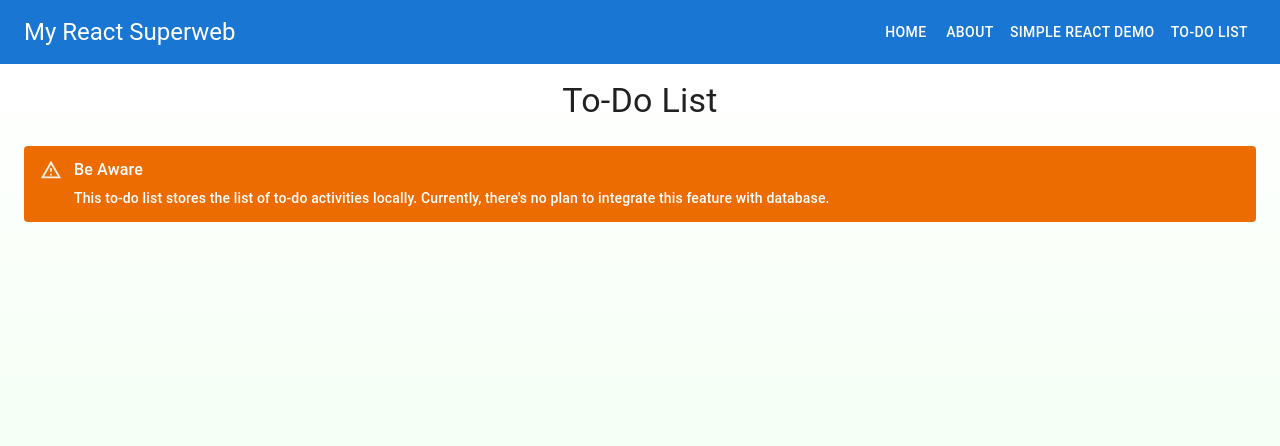
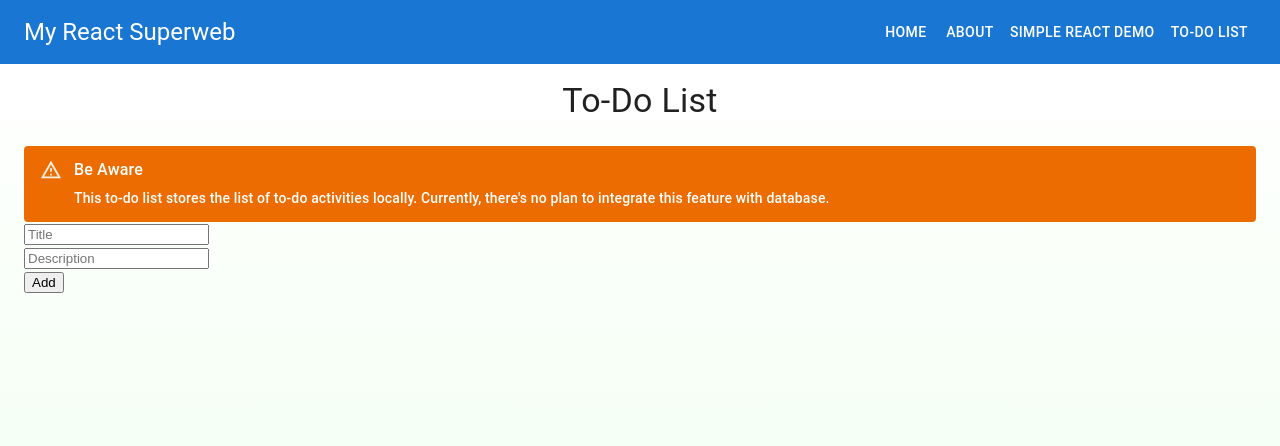
Before and after one commit to iamdejan/my-react-superweb, a React (Vite) app: page /to-do-list in a window 1280 px wide. Shown: the top 446 px of the page. Built offline with nearby package versions, Linux system fonts and the light colour scheme.

Commit message:
feat: to-do list

```diff
--- a/package.json
+++ b/package.json
@@ -18,11 +18,15 @@
     "@emotion/react": "^11.13.3",
     "@emotion/styled": "^11.13.0",
     "@fontsource/roboto": "^5.0.14",
+    "@hookform/resolvers": "^3.9.0",
     "@mui/icons-material": "^6.0.0",
     "@mui/material": "^6.0.0",
     "@tanstack/react-router": "^1.51.0",
+    "@uidotdev/usehooks": "^2.4.1",
     "react": "^18.3.1",
-    "react-dom": "^18.3.1"
+    "react-dom": "^18.3.1",
+    "react-hook-form": "^7.53.0",
+    "zod": "^3.23.8"
   },
   "devDependencies": {
     "@eslint/js": "^9.9.1",
--- a/src/pages/ToDoList.tsx
+++ b/src/pages/ToDoList.tsx
@@ -1,7 +1,18 @@
 import { Alert, AlertTitle, Container, Typography } from "@mui/material";
 import { JSX } from "react";
+import { useForm } from "react-hook-form";
+import { TodoItem, TodoItemSchema } from "../schema/todo-item";
+import { zodResolver } from "@hookform/resolvers/zod";
 
 export default function ToDoList(): JSX.Element {
+  const { register, handleSubmit, formState: {errors} } = useForm<TodoItem>({
+    resolver: zodResolver(TodoItemSchema),
+  });
+
+  function onSubmit(data: TodoItem): void {
+    console.log(data);
+  }
+
   return (
     <Container sx={{
       backgroundColor: "rgb(255,255,255)",
@@ -19,6 +30,25 @@ export default function ToDoList(): JSX.Element {
         This to-do list stores the list of to-do activities locally.
         Currently, there's no plan to integrate this feature with database.
       </Alert>
+
+      {/* recommended approach without editing `eslint.config.js`
+      ref: https://github.com/orgs/react-hook-form/discussions/8622#discussioncomment-6305393 */}
+      <form onSubmit={(event) => {
+        event.preventDefault();
+        void handleSubmit(onSubmit)(event);
+      }}>
+        <div>
+          <input {...register("title")} type="text" placeholder="Title" />
+          {errors.title && <span>{errors.title.message}</span>}
+        </div>
+
+        <div>
+          <input {...register("description")} type="text" placeholder="Description" />
+          {errors.description && <span>{errors.description.message}</span>}
+        </div>
+
+        <button type="submit">Add</button>
+      </form>
     </Container>
   );
 }
--- /dev/null
+++ b/src/schema/todo-item.ts
@@ -0,0 +1,9 @@
+import {z} from "zod";
+
+export const TodoItemSchema = z.object({
+  title: z.string().min(1),
+  description: z.string().optional(),
+  completed: z.boolean().default(false),
+});
+
+export type TodoItem = z.infer<typeof TodoItemSchema>;
```
Also changed, not shown: 1 other file (tests, documents, lock files or other folders).
